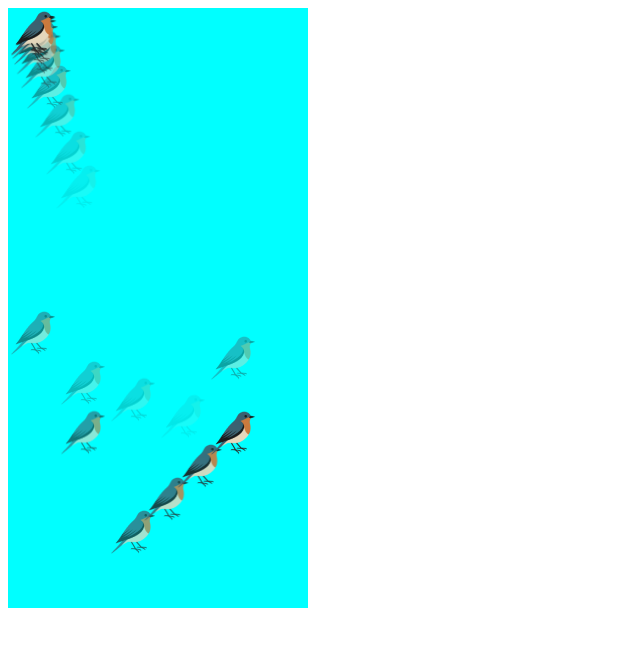
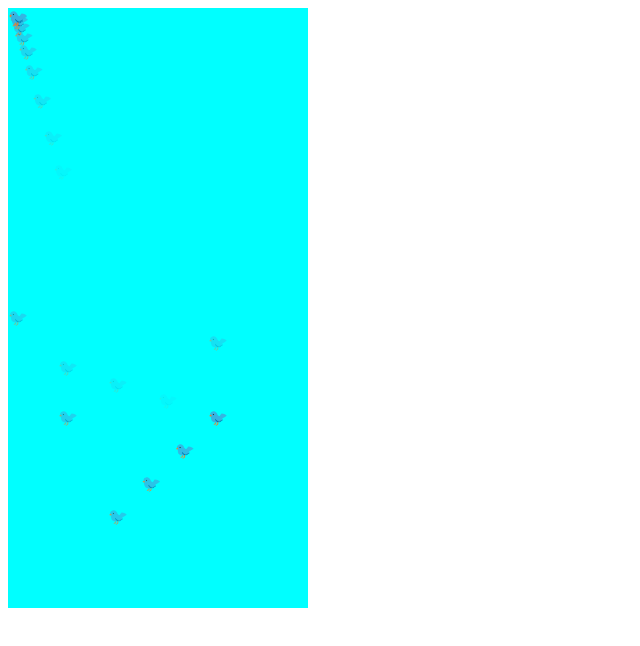
Before and after one commit to gherghett/FlyingBirdSCSS, a plain HTML site: page index.html in a window 1280 px wide. Shown: the whole page, without its empty margins (0-640 px from the left). Drawn offline with Linux system fonts and the light colour scheme.

Commit message:
use a emoji instead

```diff
--- a/index.html
+++ b/index.html
@@ -8,10 +8,10 @@
 </head>
 <body>
     <div class="sky">
-        <img id="cute-bird" class="flyer with-trail" src="bird.png" alt="">
+        <div id="cute-bird" class="flyer with-trail" >🐦</div>
     </div>
     <div class="sky">
-        <img id="wild-bird" class="flyer with-trail" src="bird.png" alt="">
+        <div id="wild-bird" class="flyer with-trail" >🐦</div>
     </div>
 </body>
 <script>
@@ -19,9 +19,8 @@
 
     elementsWithTrail.forEach(el => {
         for (let i = 0; i < 9; i++) {
-            const trail = document.createElement('img');
-            trail.src = el.src; // copy the same image
-            trail.alt = el.alt;
+            const trail = document.createElement('div');
+            trail.innerHTML = el.innerHTML;
             trail.className = 'trail';
 
             el.parentNode.insertBefore(trail, el.nextSibling);
```
Also changed, not shown: bird.png (deleted), style.scss (line endings or trailing spaces).
